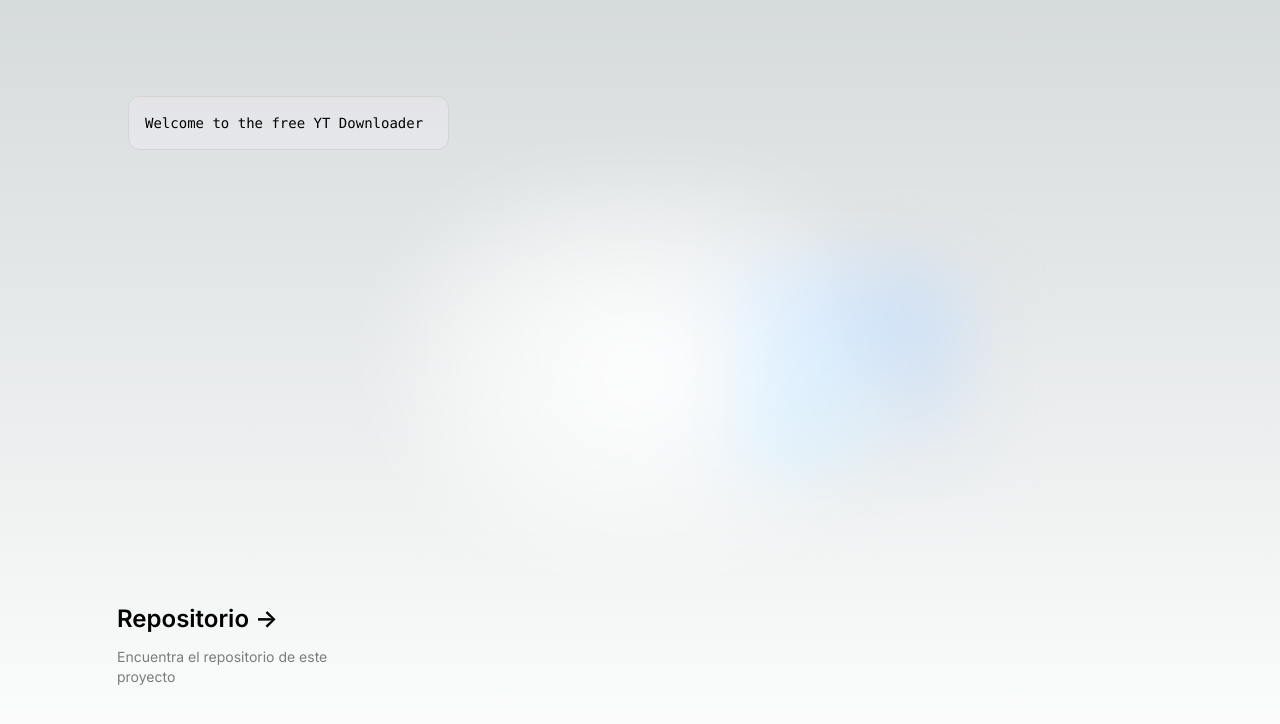
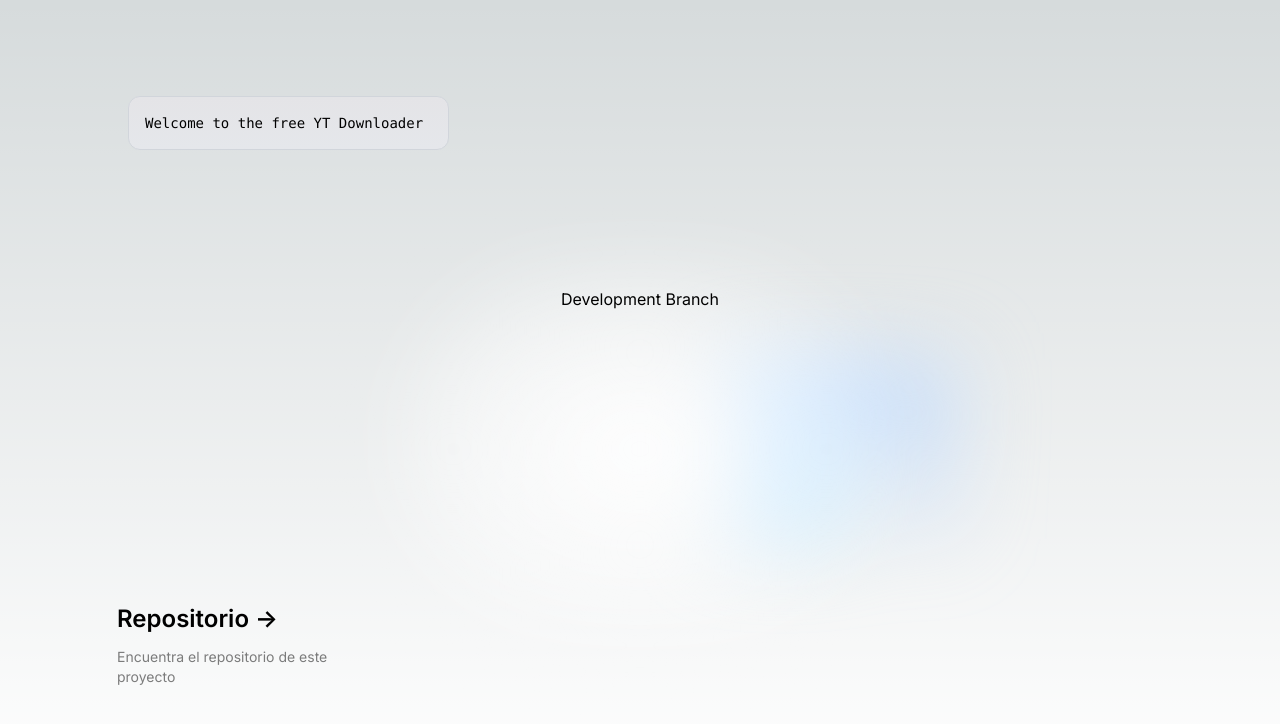
Before and after one commit to DevKaliper/YT_Download, a Next.js app: page / in a window 1280 px wide. Shown: the top 724 px of the page. Built offline with nearby package versions, Linux system fonts and the light colour scheme.

Commit message:
first commit develop branch

```diff
--- a/src/app/page.js
+++ b/src/app/page.js
@@ -10,6 +10,8 @@ export default function Home() {
         </p>
 
       </div>
+
+      <h1>Development Branch </h1>
 
       <div className="relative flex place-items-center before:absolute before:h-[300px] before:w-[480px] before:-translate-x-1/2 before:rounded-full before:bg-gradient-radial before:from-white before:to-transparent before:blur-2xl before:content-[''] after:absolute after:-z-20 after:h-[180px] after:w-[240px] after:translate-x-1/3 after:bg-gradient-conic after:from-sky-200 after:via-blue-200 after:blur-2xl after:content-[''] before:dark:bg-gradient-to-br before:dark:from-transparent before:dark:to-blue-700 before:dark:opacity-10 after:dark:from-sky-900 after:dark:via-[#0141ff] after:dark:opacity-40 before:lg:h-[360px] z-[-1]">
 
```
Also changed, not shown: 1 other file (tests, documents, lock files or other folders).
